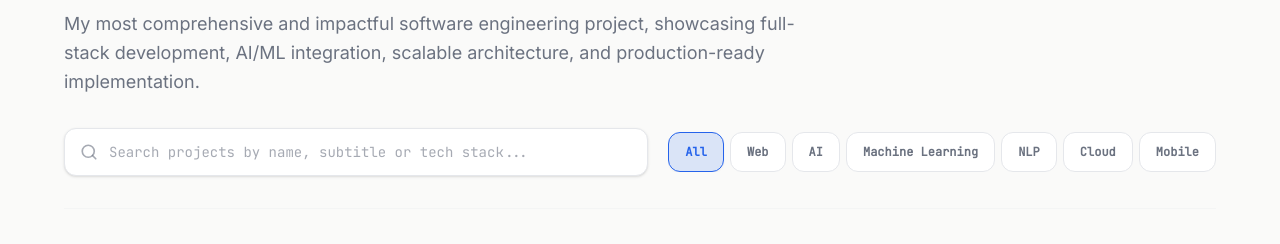
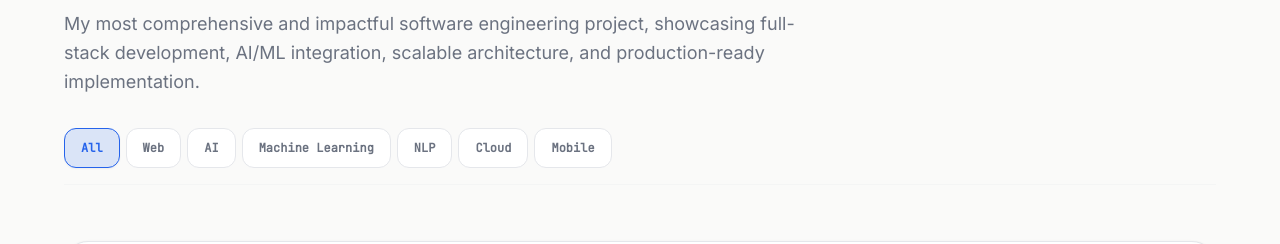
Before and after one commit to DhruvVawhle/dhruv-portfolio, a Next.js app: page / in a window 1280 px wide. Shown: the part 3363-3607 px from the top of the page. Built offline with nearby package versions, Linux system fonts and the light colour scheme.

Commit message:
Remove search bar from projects section to simplify UI layout

```diff
--- a/src/components/sections/Projects.tsx
+++ b/src/components/sections/Projects.tsx
@@ -66,27 +66,12 @@ const ExploreArrowIcon = () => (
 
 export default function Projects() {
   const [selectedProject, setSelectedProject] = useState<Project | null>(null);
-  const [searchQuery, setSearchQuery] = useState("");
   const [selectedCategory, setSelectedCategory] = useState("All");
 
   const categories = ["All", "Web", "AI", "Machine Learning", "NLP", "Cloud", "Mobile"];
 
   const filteredProjects = projects.filter((proj) => {
-    const matchesCategory = selectedCategory === "All" || proj.category === selectedCategory;
-
-    const query = searchQuery.trim().toLowerCase();
-    if (!query) return matchesCategory;
-
-    const matchesSearch =
-      (proj.title || "").toLowerCase().includes(query) ||
-      (proj.subtitle || "").toLowerCase().includes(query) ||
-      (proj.problem || "").toLowerCase().includes(query) ||
-      (proj.approach || "").toLowerCase().includes(query) ||
-      (proj.architecture || "").toLowerCase().includes(query) ||
-      (proj.techStack || []).some((tech) => (tech || "").toLowerCase().includes(query)) ||
-      (proj.outcomes || []).some((outcome) => (outcome || "").toLowerCase().includes(query));
-
-    return matchesCategory && matchesSearch;
+    return selectedCategory === "All" || proj.category === selectedCategory;
   });
 
   const flagship = filteredProjects.find((p) => p.featured) || filteredProjects[0];
@@ -121,35 +106,8 @@ export default function Projects() {
             </p>
           </div>
 
-          {/* ── Search & Filter Controls (Dynamic, Premium Styling) ── */}
-          <div className="flex flex-col md:flex-row gap-5 mb-14 pb-8 border-b border-border-custom/30 items-stretch md:items-center">
-            {/* Search Input Box */}
-            <div className="relative flex-1">
-              <input
-                type="text"
-                placeholder="Search projects by name, subtitle or tech stack..."
-                value={searchQuery}
-                onChange={(e) => setSearchQuery(e.target.value)}
-                className="w-full h-12 pl-11 pr-4 rounded-xl bg-bg-surface border border-border-custom text-text-primary placeholder-text-secondary/60 focus:outline-none focus:border-accent focus:ring-1 focus:ring-accent font-mono text-sm transition-all shadow-sm"
-              />
-              <span className="absolute left-4 top-1/2 -translate-y-1/2 text-text-secondary/60 pointer-events-none">
-                <svg width="18" height="18" viewBox="0 0 24 24" fill="none" stroke="currentColor" strokeWidth="2.2" strokeLinecap="round" strokeLinejoin="round">
-                  <circle cx="11" cy="11" r="8" />
-                  <line x1="21" y1="21" x2="16.65" y2="16.65" />
-                </svg>
-              </span>
-              {searchQuery && (
-                <button
-                  onClick={() => setSearchQuery("")}
-                  className="absolute right-4 top-1/2 -translate-y-1/2 text-text-secondary hover:text-text-primary transition-colors text-xs font-mono font-bold"
-                >
-                  CLEAR
-                </button>
-              )}
-            </div>
-
-            {/* Category Filter Tabs */}
-            <div className="flex items-center gap-1.5 overflow-x-auto pb-1 md:pb-0 scrollbar-none">
+          {/* ── Filter Controls (Dynamic, Premium Styling) ── */}
+          <div className="flex flex-wrap items-center gap-1.5 overflow-x-auto pb-4 mb-14 border-b border-border-custom/30 scrollbar-none">
             {categories.map((cat) => (
               <button
                 key={cat}
@@ -164,7 +122,6 @@ export default function Projects() {
               </button>
             ))}
           </div>
-          </div>
         </ScrollReveal>
 
         {/* ── No Projects Found State ── */}
@@ -174,16 +131,15 @@ export default function Projects() {
               <span className="text-accent text-4xl block mb-4">🔍</span>
               <h3 className="font-display font-bold text-2xl text-text-primary mb-2">No Projects Found</h3>
               <p className="text-text-secondary text-base leading-relaxed">
-                We couldn't find any projects matching "{searchQuery}" in category "{selectedCategory}". Try adjusting your filters or clearing search.
+                We couldn't find any projects in category "{selectedCategory}". Try adjusting your filters.
               </p>
               <button
                 onClick={() => {
-                  setSearchQuery("");
                   setSelectedCategory("All");
                 }}
                 className="mt-6 h-10 px-5 rounded-xl bg-accent text-white font-mono text-xs font-bold hover:bg-accent-hover transition-colors cursor-pointer"
               >
-                Reset Search Filters
+                Reset Filters
               </button>
             </div>
           </ScrollReveal>
```
Lines whose indentation alone changed are shown as unchanged.
